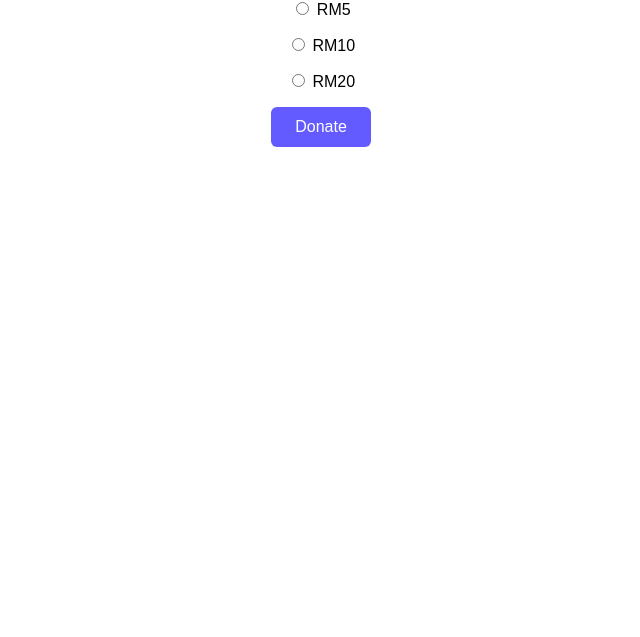
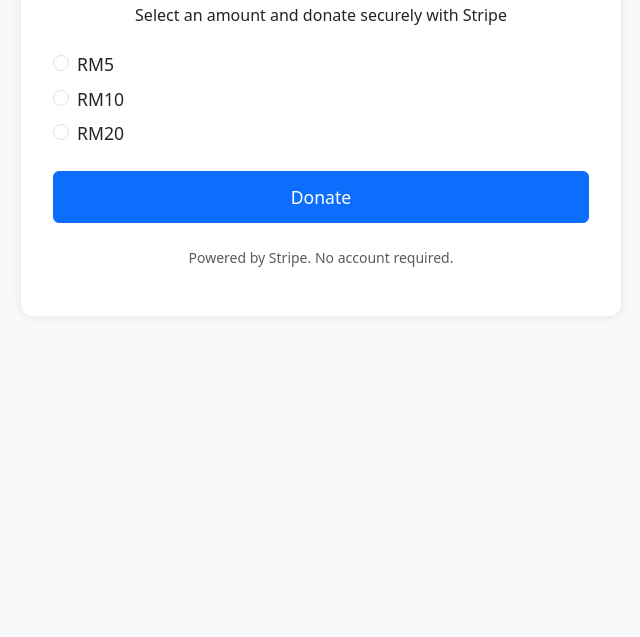
Before and after one commit to leisuredmost/donation-stripe, a website: page public/index.html in a window 1280 px wide. Shown: the part 163-800 px from the top of the page, without its empty margins (319-959 px from the left). Drawn offline with nearby package versions, Linux system fonts and the light colour scheme.

Commit message:
Update index.html

```diff
--- a/public/index.html
+++ b/public/index.html
@@ -2,53 +2,54 @@
 <html lang="en">
 <head>
   <meta charset="UTF-8" />
-  <meta name="viewport" content="width=device-width, initial-scale=1.0"/>
+  <meta name="viewport" content="width=device-width, initial-scale=1" />
   <title>Donate with Stripe</title>
+  <link href="https://cdn.jsdelivr.net/npm/bootstrap@5.3.3/dist/css/bootstrap.min.css" rel="stylesheet">
   <style>
     body {
-      font-family: sans-serif;
+      background-color: #f8f9fa;
+    }
+    .donation-container {
       max-width: 600px;
-      margin: 2rem auto;
-      padding: 1rem;
-      text-align: center;
+      margin: 5rem auto;
+      padding: 2rem;
+      background: white;
+      border-radius: 12px;
+      box-shadow: 0 0 10px rgba(0,0,0,0.1);
     }
-    label {
-      display: block;
-      margin: 1rem 0;
+    .form-check-label {
+      font-size: 1.1rem;
     }
-    button {
-      padding: 0.7rem 1.5rem;
-      font-size: 1rem;
-      border: none;
-      background-color: #635bff;
-      color: white;
-      border-radius: 6px;
-      cursor: pointer;
-    }
-    button:hover {
-      background-color: #5147f4;
+    .btn-primary {
+      width: 100%;
+      padding: 0.75rem;
+      font-size: 1.1rem;
     }
   </style>
 </head>
 <body>
-  <h1>Support Us</h1>
-  <p>Select an amount and donate with Stripe</p>
+  <div class="container donation-container">
+    <h2 class="text-center mb-3">Support Us</h2>
+    <p class="text-center mb-4">Select an amount and donate securely with Stripe</p>
 
-  <form id="donation-form">
-    <label>
-      <input type="radio" name="amount" value="500" />
-      RM5
-    </label>
-    <label>
-      <input type="radio" name="amount" value="1000" />
-      RM10
-    </label>
-    <label>
-      <input type="radio" name="amount" value="2000" />
-      RM20
-    </label>
-    <button type="submit">Donate</button>
-  </form>
+    <form id="donation-form">
+      <div class="form-check mb-2">
+        <input class="form-check-input" type="radio" name="amount" id="donate5" value="500">
+        <label class="form-check-label" for="donate5">RM5</label>
+      </div>
+      <div class="form-check mb-2">
+        <input class="form-check-input" type="radio" name="amount" id="donate10" value="1000">
+        <label class="form-check-label" for="donate10">RM10</label>
+      </div>
+      <div class="form-check mb-4">
+        <input class="form-check-input" type="radio" name="amount" id="donate20" value="2000">
+        <label class="form-check-label" for="donate20">RM20</label>
+      </div>
+
+      <button type="submit" class="btn btn-primary">Donate</button>
+    </form>
+    <p class="text-muted text-center mt-4 small">Powered by Stripe. No account required.</p>
+  </div>
 
   <script>
     const form = document.getElementById("donation-form");
```
